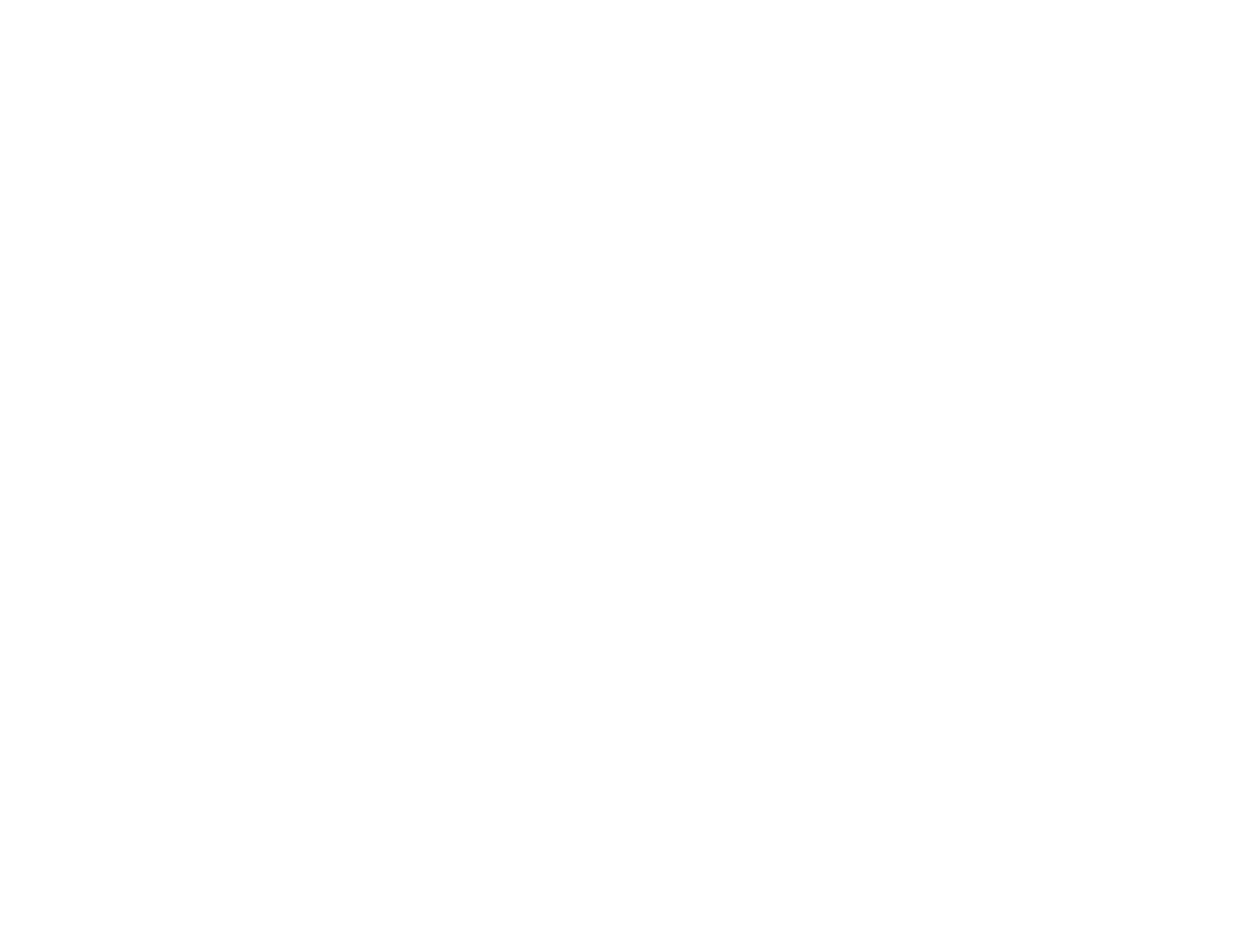
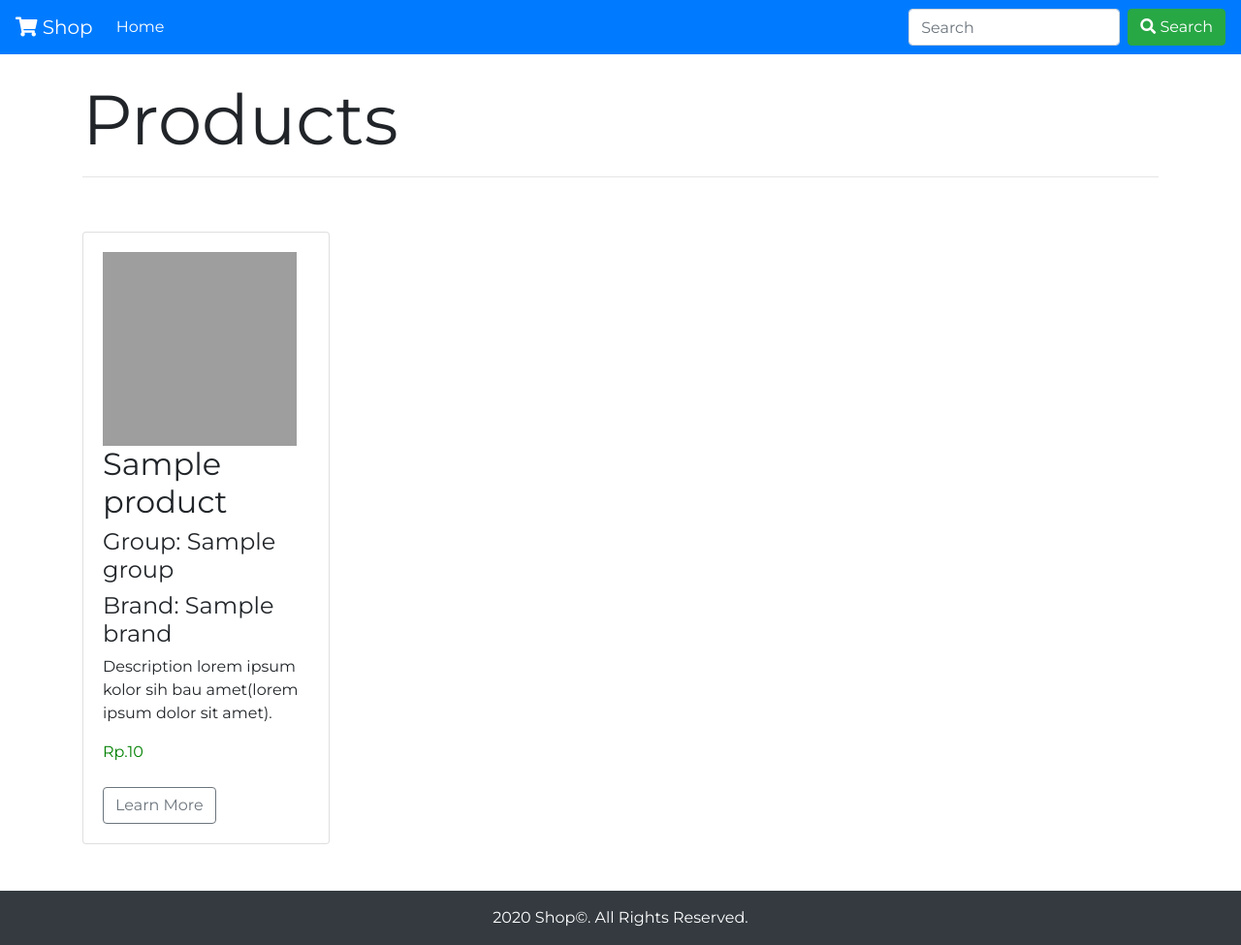
Before and after one commit to wiedave/new-store-app2, a Flask app: page / in a window 1280 px wide. Before the commit the page is empty. Shown: the whole page at 97% size. Before the commit the page ends 800 px from the top, so only its background shows below. Run offline with Flask 2, Linux system fonts and the light colour scheme; tables that the repository leaves empty hold one stand-in row (values such as "Sample post"); some libraries are stand-ins or nearby versions; grey boxes are pictures that could not be loaded.

Commit message:
adding main templates

```diff
--- a/myproject/core/templates/core/index.html
+++ b/myproject/core/templates/core/index.html
@@ -1,4 +1,28 @@
 {% extends "base.html" %}
-
-
-<h1>ini halaman home atau index</h1>
+{% block title %}Shopee{% endblock %}
+{% block content %}
+<div class="mt-4 container">
+  <h1 class="display-3">Products</h1>
+  <hr><br>
+  <div class="row mt-3">
+    {% for product in products %}
+    <div class="col-sm-12 col-md-6 col-lg-3">
+      <div class="card">
+        <div class="card-body">
+          <img src="{{url_for('static',filename='product.photo')}}" width="200" height="200" alt="{{product.photo}}"><br>
+          <h2>{{product.name}}</h2>
+          <h4>Group: {{product.grup.groupname}}</h4>
+          <h4>Brand: {{product.merek.brandname}}</h4>
+          <p>Description lorem ipsum kolor sih bau amet(lorem ipsum dolor sit amet).</p>
+          <span style="color:green;">Rp.{{product.price}}</span><br><br>
+          <a href="{{url_for('core.learn_more')}}"><button class="btn btn-outline-secondary">Learn More</button></a>
+        </div>
+      </div>
+    </div>
+    {% endfor %}
+  </div>
+</div>
+<div class="mt-5 bg-dark py-3 text-white text-center">
+  <span>2020 Shop&copy;. All Rights Reserved.</span>
+</div>
+{% endblock %}
--- a/myproject/core/views.py
+++ b/myproject/core/views.py
@@ -1,9 +1,14 @@
 from flask import Blueprint,render_template
-
+from myproject.models import Product
 
 core = Blueprint('core',__name__,template_folder='templates/core')
 
 
 @core.route('/')
 def index():
-    return render_template("index.html")
+    products = Product.query.all()
+    return render_template("index.html", products=products)
+
+@core.route('/learn_more')
+def learn_more():
+    return 'Hah go back to the nether to kill piglins!'#render_template("index.html")
--- a/myproject/static/css/style.css
+++ b/myproject/static/css/style.css
@@ -1,5 +1,6 @@
 body {
     width: 100%;
+    font-family: 'Montserrat', sans-serif;
 }
 
 .box-content {
--- a/myproject/templates/base.html
+++ b/myproject/templates/base.html
@@ -6,10 +6,36 @@
     <meta name="viewport" content="width=device-width, initial-scale=1.0">
     <title>{% block title %}{% endblock %}</title>
 
+    <link href="https://fonts.googleapis.com/css2?family=Lato&family=Montserrat&family=Roboto+Slab&display=swap" rel="stylesheet">
+
     <!-- CSS -->
     <link rel="stylesheet" href="{{url_for('static',filename='css/bootstrap.min.css')}}">
     <link rel="stylesheet" href="{{url_for('static',filename='css/style.css')}}">
     <link rel="stylesheet" href="{{url_for('static',filename='font-awesome/css/all.min.css')}}">
 </head>
+<body>
+<nav class="navbar navbar-expand-lg navbar-dark bg-primary">
+  <a class="navbar-brand" href="#"><i class="fas fa-shopping-cart"></i> Shop</a>
+  <button class="navbar-toggler" type="button" data-toggle="collapse" data-target="#navbarSupportedContent" aria-controls="navbarSupportedContent" aria-expanded="false" aria-label="Toggle navigation">
+    <span class="navbar-toggler-icon"></span>
+  </button>
 
-{% block content %}{% endblock %}
+  <div class="collapse navbar-collapse" id="navbarSupportedContent">
+    <ul class="navbar-nav mr-auto">
+      <li class="nav-item active">
+        <a class="nav-link" href="{{url_for('core.index')}}">Home</a>
+      </li>
+    </ul>
+    <form class="form-inline my-2 my-lg-0">
+      <input class="form-control mr-sm-2" type="search" placeholder="Search" aria-label="Search">
+      <button class="btn btn-success my-2 my-sm-0" type="submit"><i class="fas fa-search"></i> Search</button>
+    </form>
+  </div>
+</nav>
+
+{% block content %}
+
+{% endblock %}
+
+</body>
+</html>
```
Also changed, not shown: myproject/core/templates/base.html (deleted, +0 -15 lines), myproject/static/images/-1117Wx1400H-460342492-blue-MODEL.png (added), myproject/static/images/11.jpeg (added).
